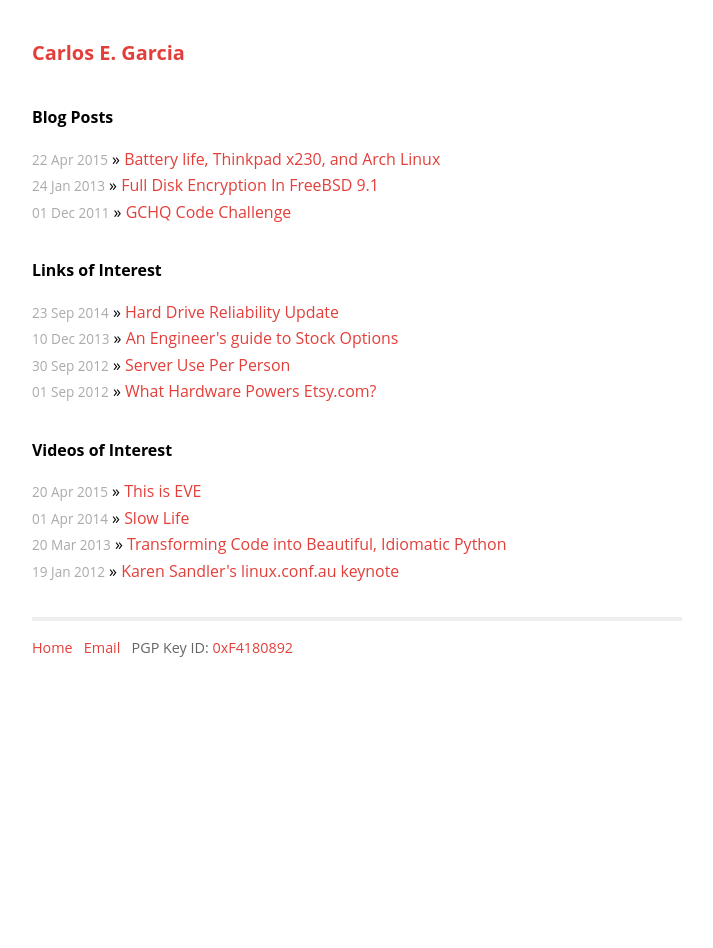
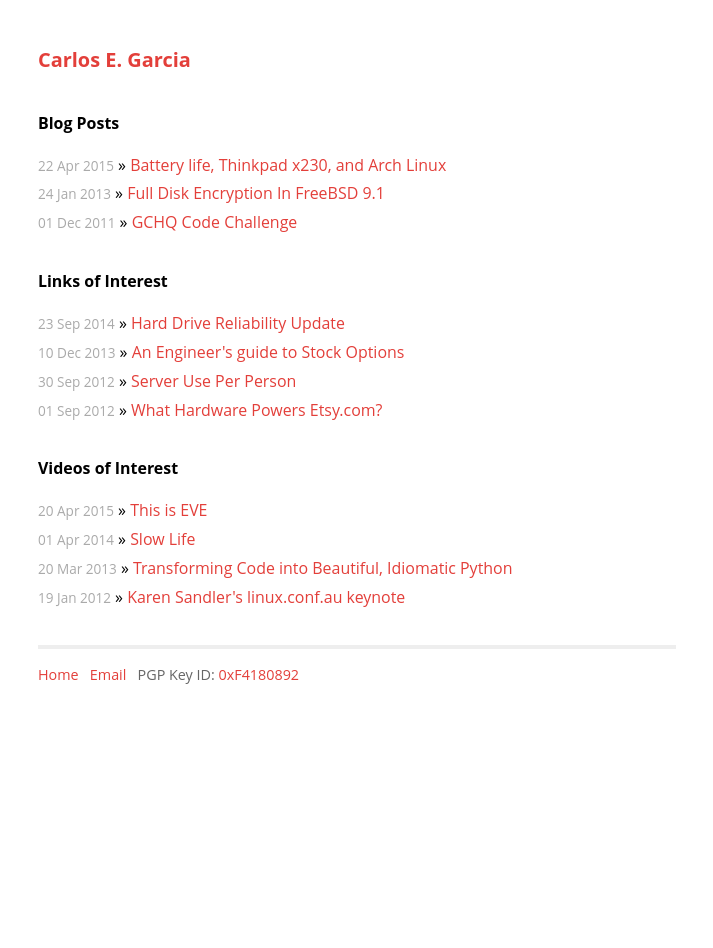
Before and after one commit to cgar/cgar.github.com, a Jekyll site: the page built from index.html, in a window 1280 px wide. Shown: the whole page, without its empty margins (283-996 px from the left). Built offline with Jekyll 4.4.1, drawn with Linux system fonts in a browser that asks for light colours; Markdown is read by kramdown in place of the engine named in the settings.

Commit message:
Revert "new margin, line-height"
This reverts commit 26a74b72bb56ecda81f70e168b00a967192be5cf.

```diff
--- a/css/screen.css
+++ b/css/screen.css
@@ -11,6 +11,7 @@ html, body {
 
 body {
   background-color: white;
+  /* font: 14.5px "Helvetica Neue", Helvetica, Arial, sans-serif; */
   font-family: "Open Sans", sans-serif;
   text-align: center;
   font-size: 14.5px;
@@ -57,7 +58,7 @@ ul.posts {
 }
 
   ul.posts li {
-    line-height: 1.6em;
+    line-height: 1.75em;
   }
 
   ul.posts span {
@@ -72,9 +73,9 @@ ul.posts {
 .site {
   font-size: 110%;
   text-align: justify;
-  max-width: 650px;
-  margin: 40px auto;
-  line-height: 1.6em;
+  width: 40em;
+  margin: 3em auto 2em auto;
+  line-height: 1.5em;
 }
 
 .title {
@@ -165,7 +166,7 @@ ul.posts {
     display: block;
     padding: 8.5px;
     margin: 0 0 18px;
-    line-height: 1.6em;
+    line-height: 18px;
     font-size: 12px;
     border: 1px solid #ccc;
     border: 1px solid rgba(0, 0, 0, 0.15);
```
